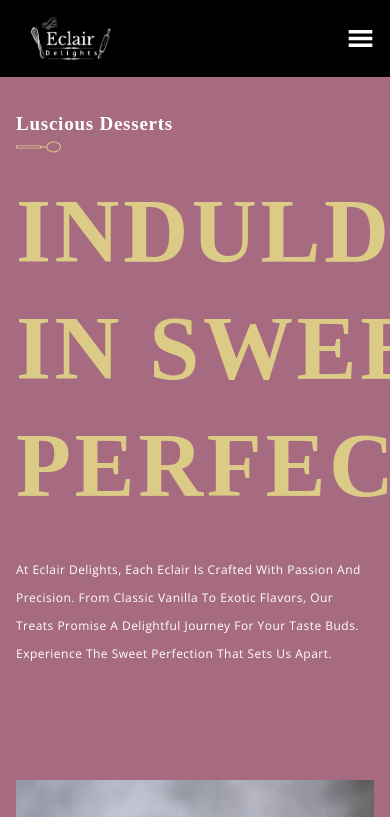
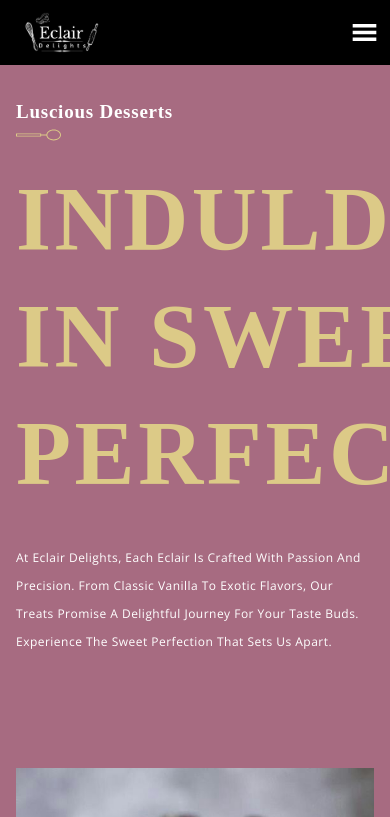
Before and after one commit to Zoedube/eclair-delights, a React (Create React App) app: page / in a window 390 px wide. Shown: the top 817 px of the page. Built offline with nearby package versions, Linux system fonts and the light colour scheme; a web font is replaced by a local one.

Commit message:
Refactor Navbar CSS
Updated navbar styles for improved layout and responsiveness.

```diff
--- a/src/components/Navbar/Navbar.css
+++ b/src/components/Navbar/Navbar.css
@@ -4,7 +4,7 @@
   justify-content: space-between;
   align-items: center;
   background-color: black;
- height: 30%;
+  padding: 1rem 2rem;
   position: sticky;
   top: 0;
   z-index: 1000;
@@ -17,7 +17,9 @@
 }
 
 .app__navbar-logo img {
-  width: 300px;
+  width: 150px;
+  max-width: 100%;
+  height: auto;
 }
 
 .app__navbar-links {
@@ -49,7 +51,7 @@
   height: 100vh;
   background: var(--color-black);
   transition: 0.5s ease;
-  flex-direction: coloumn;
+  flex-direction: column;
   z-index: 5;
 }
 
@@ -73,19 +75,18 @@
   font-size: 2rem;
   text-align: center;
   font-family: var(--font-base);
-
 }
 
-.app__navbar-smallscreen_links li:hover{
+.app__navbar-smallscreen_links li:hover {
   color: var(--color-white);
 }
 
-@media screen and (max-width: 2000px) {
+/* Media Queries */
+@media screen and (min-width: 2000px) {
   .app__navbar-logo img {
     width: 210px;
   }
 }
-
 
 @media screen and (max-width: 1150px) {
   .app__navbar-links {
@@ -97,11 +98,27 @@
   }
 }
 
-@media screen and (max-width: 600px) {
+@media screen and (max-width: 768px) {
   .app__navbar {
     padding: 1rem;
   }
+
   .app__navbar-logo img {
-      width: 110px;
+    width: 120px;
   }
 }
+
+@media screen and (max-width: 450px) {
+  .app__navbar {
+    padding: 0.75rem;
+  }
+
+  .app__navbar-logo img {
+    width: 100px;
+  }
+
+  .app__navbar-smallscreen_links li {
+    font-size: 1.5rem;
+    margin: 1.5rem;
+  }
+}
```
Lines whose indentation alone changed are shown as unchanged.
